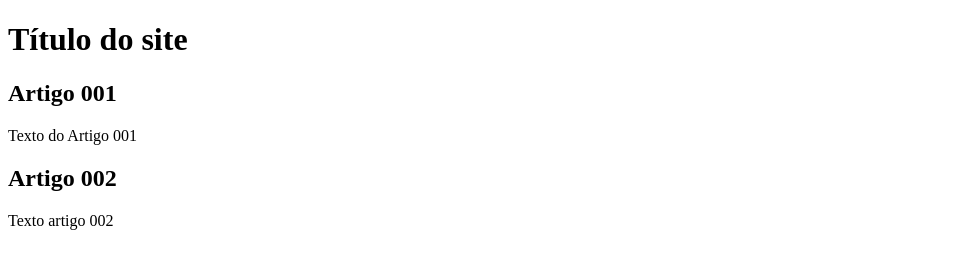
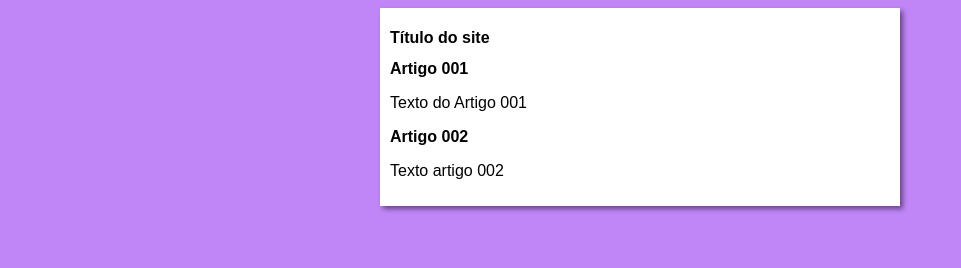
Before and after one commit to franciscocleiton/projeto-site, a plain HTML site: page index.html in a window 1280 px wide. Shown: the whole page, without its empty margins (0-961 px from the left). Drawn offline with Linux system fonts and the light colour scheme.

Commit message:
iniciei o design

```diff
--- /dev/null
+++ b/estilos/style.css
@@ -0,0 +1,15 @@
+* {
+    font-family: Arial, Helvetica, sans-serif;
+    font-size: 16px;
+}
+
+body {
+    background-color: rgb(192, 134, 247);
+}
+main {
+    background-color: white;
+    width: 500px;
+    margin: auto;
+    padding: 10px;
+    box-shadow: 3px 3px 5px rgba(0, 0, 0, 0.473);
+}
--- a/index.html
+++ b/index.html
@@ -5,6 +5,7 @@
     <meta http-equiv="X-UA-Compatible" content="IE=edge">
     <meta name="viewport" content="width=device-width, initial-scale=1.0">
     <title>Título do site</title>
+    <link rel="stylesheet" href="estilos/style.css">
 </head>
 <body>
     <main>
```
